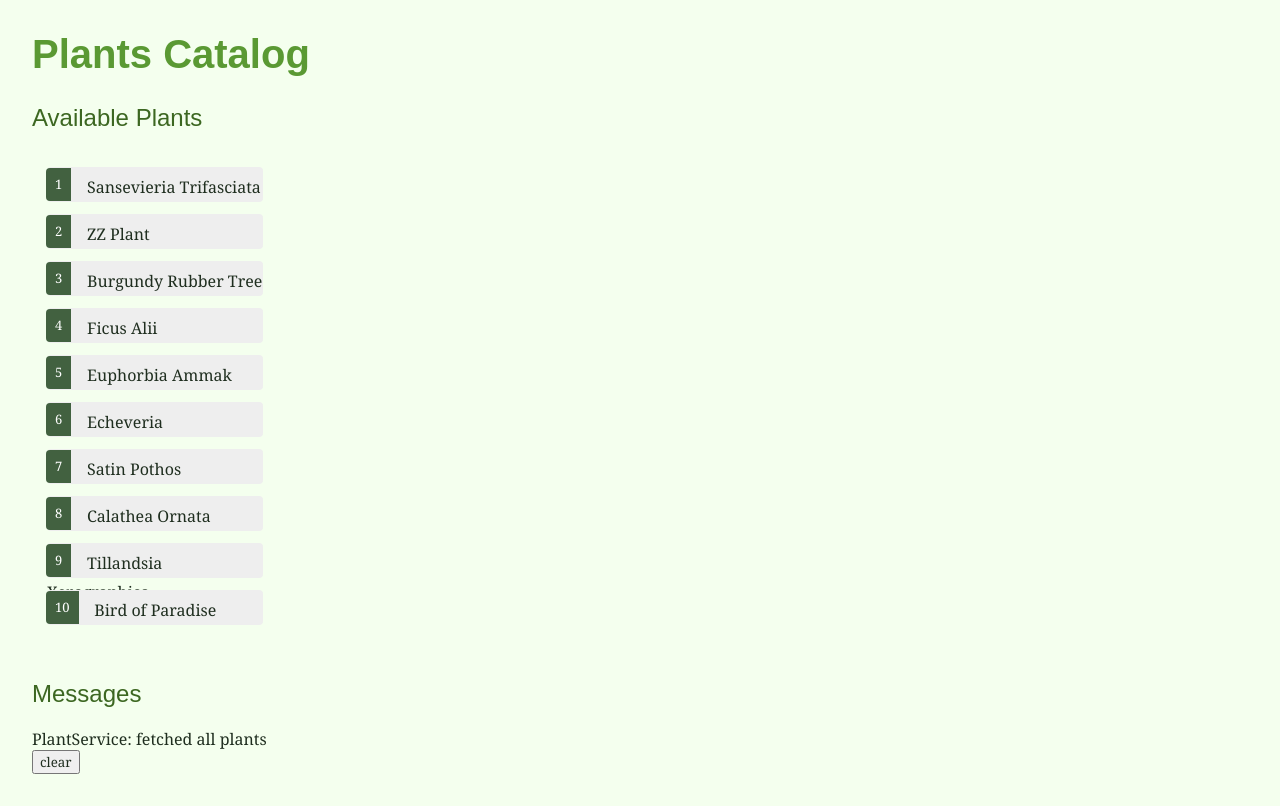
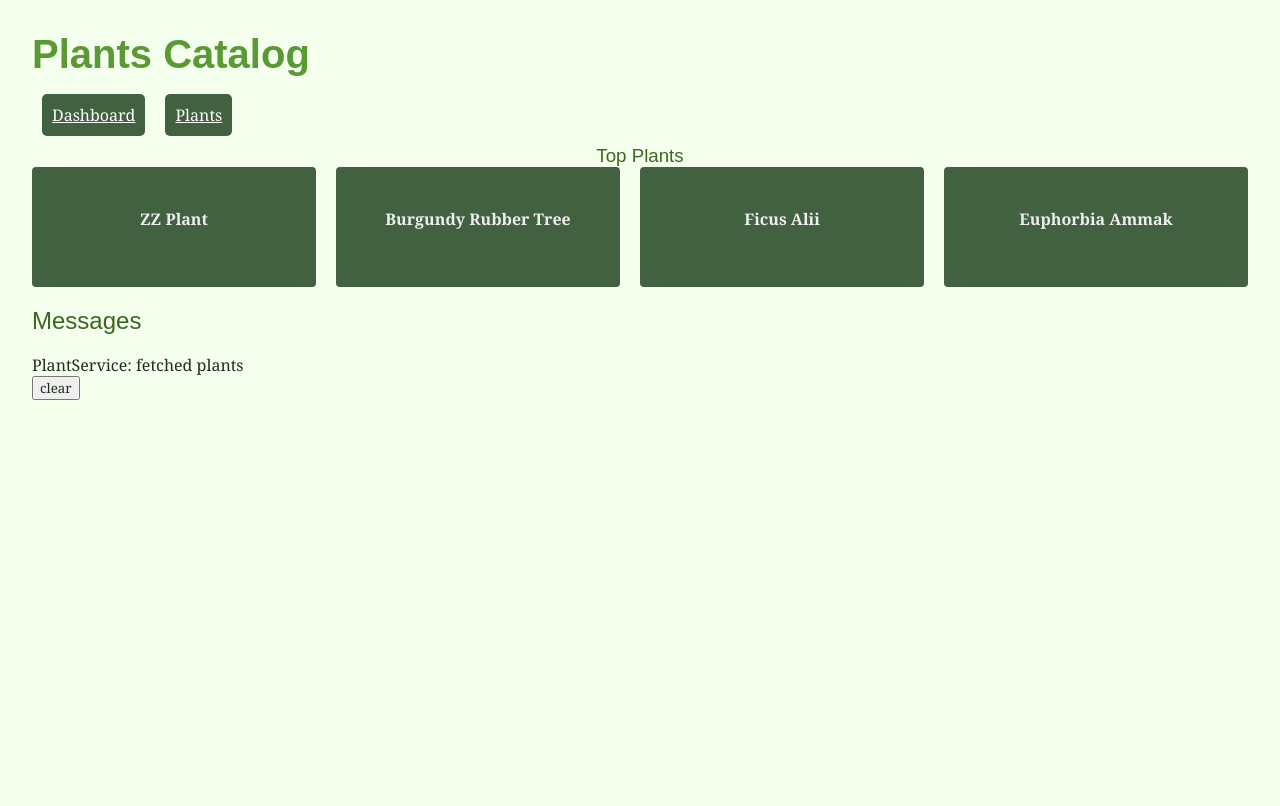
Before and after one commit to AchillesKastanas/Plantify-Angular-Template, an Angular app: page /dashboard in a window 1280 px wide. Before the commit this address led to /. Built offline with nearby package versions, Linux system fonts and the light colour scheme.

Commit message:
added full routing

```diff
--- a/src/app/app-routing.module.ts
+++ b/src/app/app-routing.module.ts
@@ -1,7 +1,15 @@
 import { NgModule } from '@angular/core';
 import { RouterModule, Routes } from '@angular/router';
+import { TopListComponent } from './top-list/top-list.component';
+import { DashboardComponent } from './dashboard/dashboard/dashboard.component';
+import { PlantDetailsComponent } from './plant-details/plant-details.component';
 
-const routes: Routes = [];
+const routes: Routes = [
+  { path: '', redirectTo: '/dashboard', pathMatch: 'full' },
+  { path: 'plants', component: TopListComponent },
+  { path: 'dashboard', component: DashboardComponent },
+  { path: 'details/:id', component: PlantDetailsComponent },
+];
 
 @NgModule({
   imports: [RouterModule.forRoot(routes)],
--- a/src/app/app.component.css
+++ b/src/app/app.component.css
@@ -0,0 +1,10 @@
+a {
+  width: 100px;
+  height: 25px;
+  background: #426140;
+  padding: 10px;
+  margin: 10px;
+  text-align: center;
+  border-radius: 5px;
+  color: white;
+}
--- a/src/app/app.component.html
+++ b/src/app/app.component.html
@@ -1,3 +1,7 @@
 <h1>{{title}}</h1>
-<app-top-list></app-top-list>
+<nav>
+  <a routerLink="/dashboard">Dashboard</a>
+  <a routerLink="/plants">Plants</a>
+</nav>
+<router-outlet></router-outlet>
 <app-messaging></app-messaging>
--- a/src/app/app.module.ts
+++ b/src/app/app.module.ts
@@ -7,13 +7,15 @@ import { AppComponent } from './app.component';
 import { TopListComponent } from './top-list/top-list.component';
 import { PlantDetailsComponent } from './plant-details/plant-details.component';
 import { MessagingComponent } from './messaging/messaging/messaging.component';
+import { DashboardComponent } from './dashboard/dashboard/dashboard.component';
 
 @NgModule({
   declarations: [
     AppComponent,
     TopListComponent,
     PlantDetailsComponent,
-    MessagingComponent
+    MessagingComponent,
+    DashboardComponent
   ],
   imports: [
     BrowserModule,
--- /dev/null
+++ b/src/app/dashboard/dashboard/dashboard.component.css
@@ -0,0 +1,53 @@
+/* DashboardComponent's private CSS styles */
+[class*='col-'] {
+  float: left;
+  padding-right: 20px;
+  padding-bottom: 20px;
+ }
+ [class*='col-']:last-of-type {
+  padding-right: 0;
+ }
+ a {
+  text-decoration: none;
+ }
+ *, *:after, *:before {
+  -webkit-box-sizing: border-box;
+  -moz-box-sizing: border-box;
+  box-sizing: border-box;
+ }
+ h3 {
+  text-align: center;
+  margin-bottom: 0;
+ }
+ h4 {
+  position: relative;
+ }
+ .grid {
+  margin: 0;
+ }
+ .col-1-4 {
+  width: 25%;
+ }
+ .module {
+  padding: 20px;
+  text-align: center;
+  color: #eee;
+  min-height: 120px;
+  max-height: 200px;
+  min-width: 120px;
+  background-color: #426140;
+  border-radius: 2px;
+  cursor: pointer;
+  border-radius: 4px;
+ }
+ .module:hover {
+  color: #eee;
+  background-color: #314230;
+  transform: scale(1.1);
+ }
+ .module.selected {
+  background-color: #CFD8DC;
+ }
+ .module.selected:hover {
+  background-color: #BBD8DC;
+ }
--- /dev/null
+++ b/src/app/dashboard/dashboard/dashboard.component.html
@@ -0,0 +1,8 @@
+<h3>Top Plants</h3>
+<div class="grid grid-pad">
+  <a *ngFor="let plant of plants" class="col-1-4" routerLink="/details/{{plant.id}}">
+    <div class="module plant">
+      <h4>{{plant.name}}</h4>
+    </div>
+  </a>
+</div>
--- /dev/null
+++ b/src/app/dashboard/dashboard/dashboard.component.ts
@@ -0,0 +1,23 @@
+import { PlantService } from './../../plant.service';
+import { Component, OnInit } from '@angular/core';
+import { Plant } from 'src/app/Plant';
+
+@Component({
+  selector: 'app-dashboard',
+  templateUrl: './dashboard.component.html',
+  styleUrls: ['./dashboard.component.css']
+})
+export class DashboardComponent implements OnInit {
+  plants: Plant[] = [];
+
+  constructor(private plantService: PlantService){}
+
+  ngOnInit(){
+    this.getPlants();
+  }
+
+  getPlants(): void {
+    this.plantService.getPlants()
+      .subscribe(plants => this.plants = plants.slice(1,5));
+  }
+}
--- a/src/app/plant-details/plant-details.component.ts
+++ b/src/app/plant-details/plant-details.component.ts
@@ -1,5 +1,8 @@
 import { Component, OnInit, Input } from '@angular/core';
 import { Plant } from '../Plant';
+import { ActivatedRoute } from '@angular/router';
+import { Location } from '@angular/common';
+import { PlantService } from '../plant.service';
 
 @Component({
   selector: 'app-plant-details',
@@ -10,7 +13,15 @@ export class PlantDetailsComponent {
 
   @Input() plant!: Plant;
 
+  constructor(private route: ActivatedRoute, private plantService: PlantService, private location: Location) {}
+
   ngOnInit(): void{
+    this.getPlant();
+  }
 
+  getPlant(): void {
+    const stringId = this.route.snapshot.paramMap.get('id');
+    const id = stringId? +stringId: 0;
+    this.plantService.getPlant(id).subscribe(plant => this.plant = plant);
   }
 }
--- a/src/app/plant.service.ts
+++ b/src/app/plant.service.ts
@@ -12,7 +12,13 @@ export class PlantService {
   constructor(private messagingService: MessagingService) { }
 
   getPlants(): Observable<Plant[]> {
-    this.messagingService.add('PlantService: fetched all plants');
+    this.messagingService.add('PlantService: fetched plants ');
     return of(PLANTS);
   }
+
+  getPlant(id: number): Observable<Plant> {
+    console.log(id);
+    this.messagingService.add('PlantService: added plant with id=' + id);
+    return of(PLANTS.find(plant => plant.id === id) || {} as Plant);
+  }
 }
--- a/src/app/top-list/top-list.component.html
+++ b/src/app/top-list/top-list.component.html
@@ -1,16 +1,10 @@
 <h2>Available Plants</h2>
-<table>
-  <tr>
-    <td>
-      <ul class="plants">
-        <li *ngFor="let plant of plants" [class.selected]="plant === selectedPlant" (click)="onSelect(plant)">
-          <span class="badge">{{plant.id}}</span>
-          {{plant.name}}
-        </li>
-      </ul>
-    </td>
-    <td>
-      <app-plant-details [plant]="selectedPlant"></app-plant-details>
-    </td>
-  </tr>
-</table>
+
+<ul class="plants">
+  <li *ngFor="let plant of plants">
+    <a routerLink="/detail/{{plant.id}}}">
+      <span class="badge">{{plant.id}}</span>
+      {{plant.name}}
+    </a>
+  </li>
+</ul>
--- a/src/app/top-list/top-list.component.ts
+++ b/src/app/top-list/top-list.component.ts
@@ -18,12 +18,6 @@ export class TopListComponent implements OnInit{
 
   ngOnInit(): void {
     this.getPlantsFromService();
-    throw new Error('Method not implemented.');
-  }
-
-  onSelect(plant: Plant){
-    this.selectedPlant = plant;
-    this.messagingService.add('TopListComponent: Selecte plant id=' + this.selectedPlant.id);
   }
 
   getPlantsFromService(): void{
```
Also changed, not shown: 1 other file (tests, documents, lock files or other folders).
